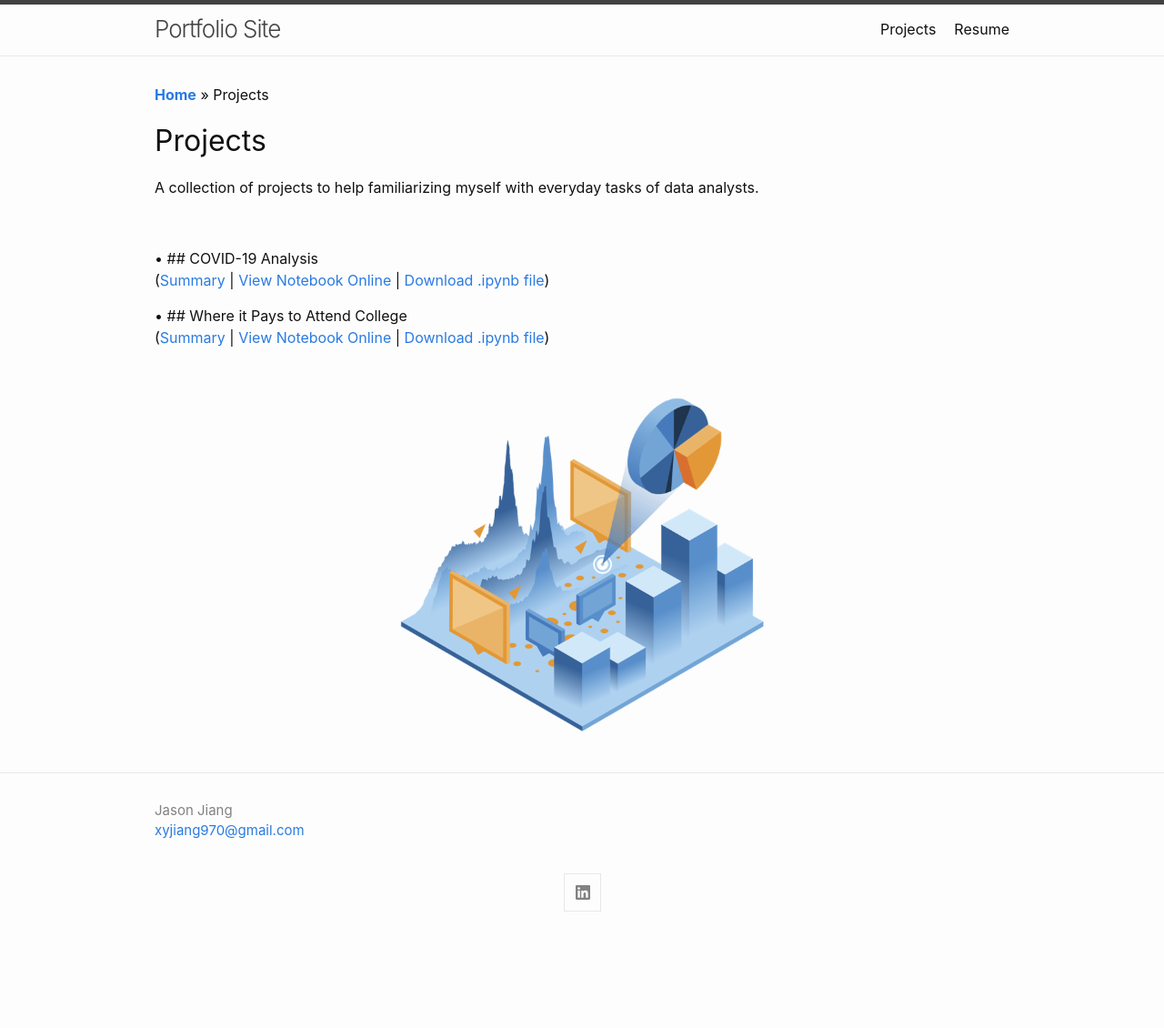
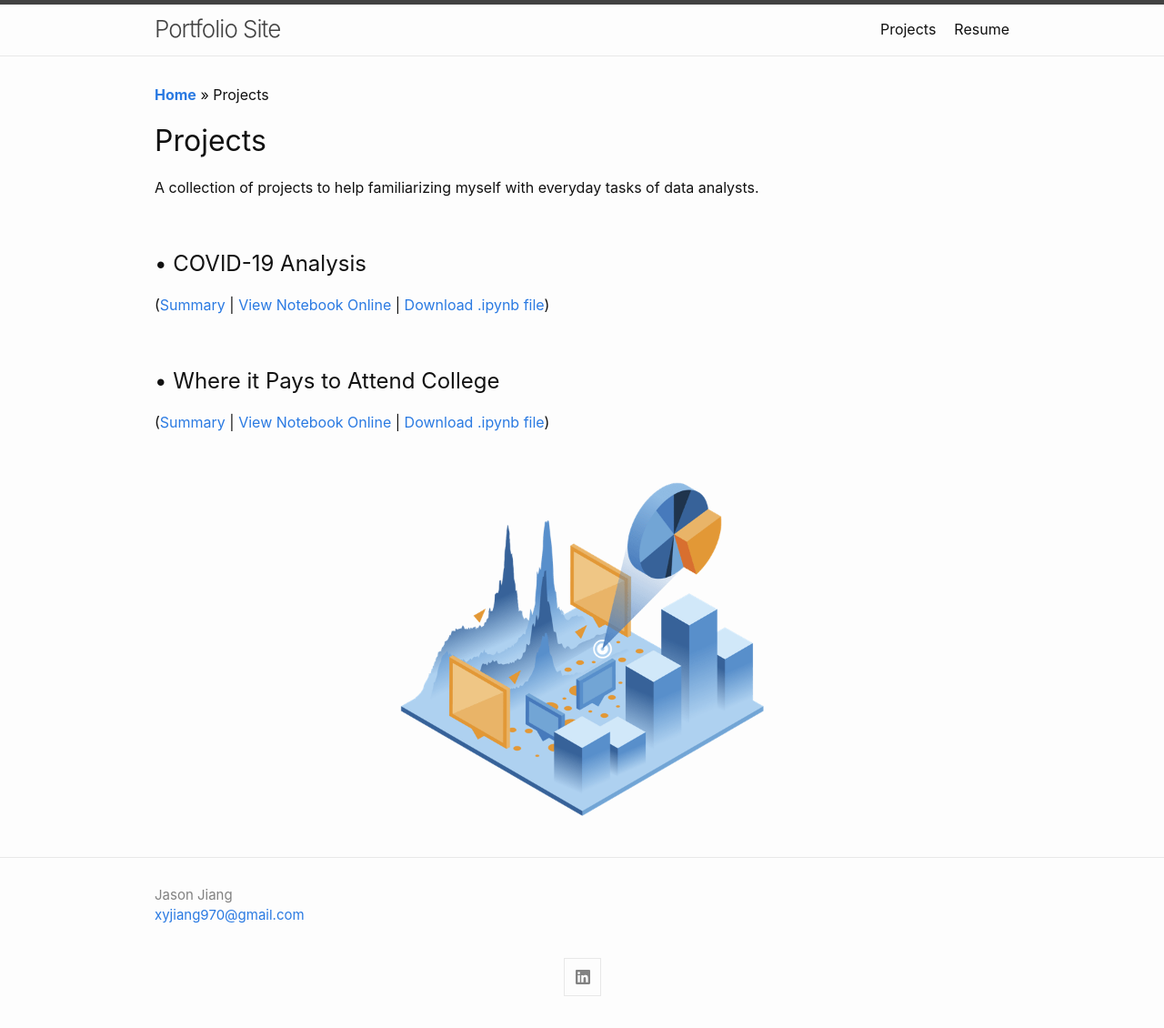
Before and after one commit to xyjiang970/xyjiang970.github.io, a Jekyll site: the page built from projects/projects_home.md, in a window 1280 px wide. Shown: the whole page at 91% size. Built offline with Jekyll 4.4.1, drawn with Linux system fonts in a browser that asks for light colours; before the commit the page ends 1037 px from its top, so only the background shows below that.

Commit message:
Add files via upload

```diff
--- a/projects/projects_home.md
+++ b/projects/projects_home.md
@@ -11,10 +11,12 @@ A collection of projects to help familiarizing myself with everyday tasks of dat
 
 <br>
 
-• ## COVID-19 Analysis
+## • COVID-19 Analysis
 ([Summary](#) \| <a href="https://nbviewer.jupyter.org/github/xyjiang970/_notebooks/blob/main/Covid-data-analysis.ipynb" target="_blank">View Notebook Online</a> \| <a href="https://xyjiang970.github.io/_notebooks/Covid-data-analysis.ipynb" target="_blank">Download .ipynb file</a>)
 
-• ## Where it Pays to Attend College
+<br>
+
+## • Where it Pays to Attend College
 ([Summary](#) \| [View Notebook Online](#) \| [Download .ipynb file](#))
 
 <br>
```
